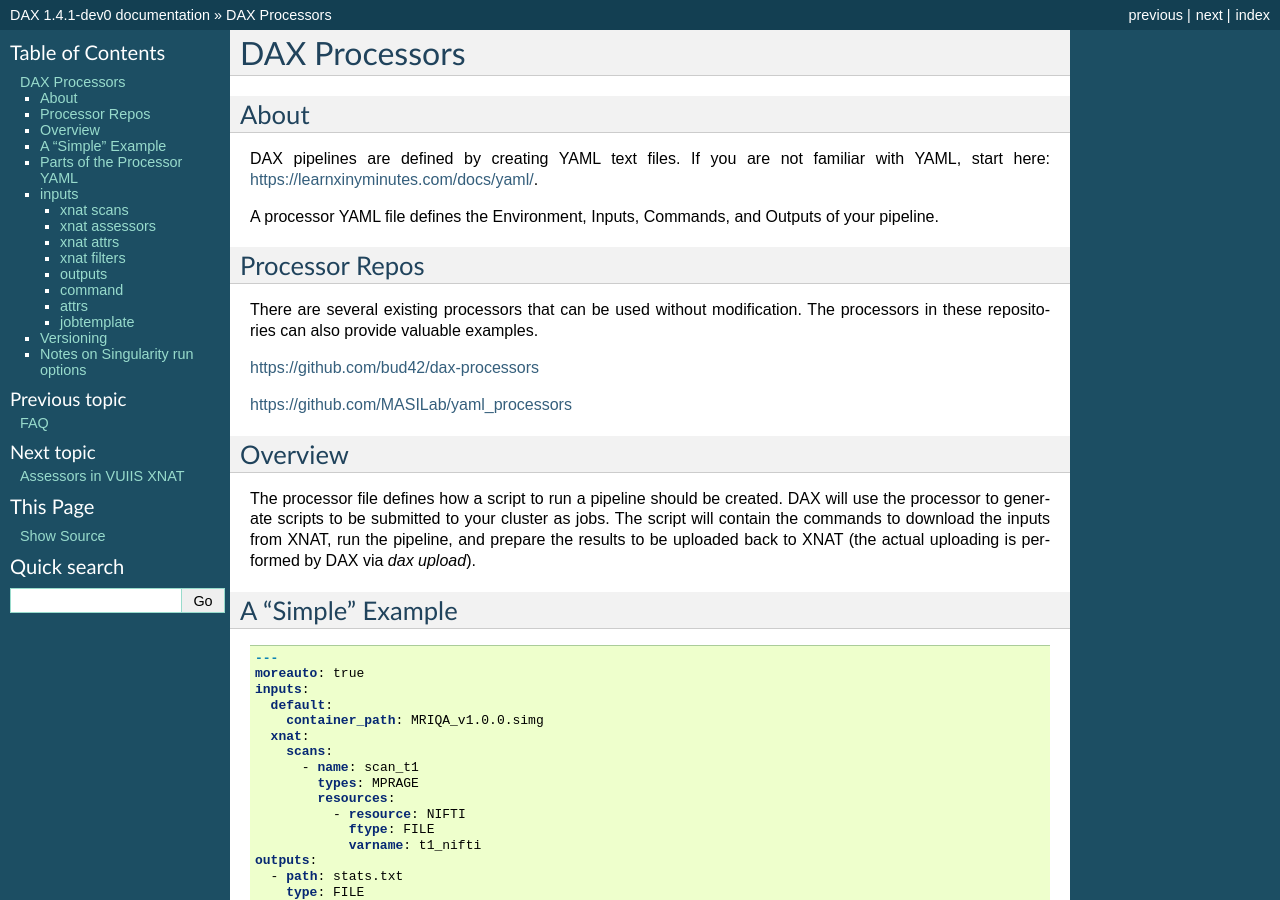
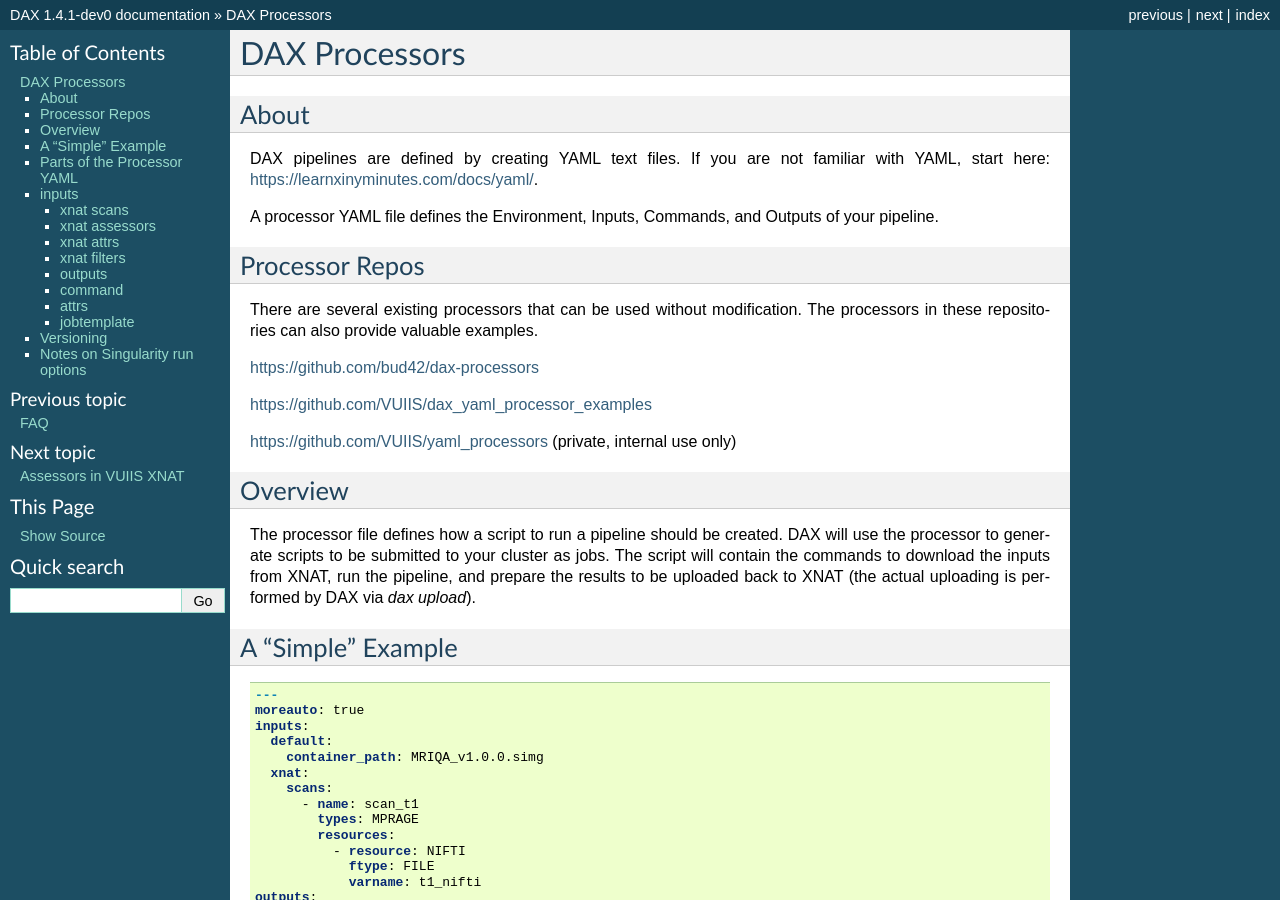
Before and after one commit to VUIIS/dax, a Sphinx documentation site: the page built from docs/processors.rst, in a window 1280 px wide and 900 px high. Built offline with Sphinx 7.4.7, drawn with Linux system fonts in a browser that asks for light colours.

Commit message:
yaml examples links

```diff
--- a/docs/processors.rst
+++ b/docs/processors.rst
@@ -17,8 +17,9 @@ repositories can also provide valuable examples.
 
 https://github.com/bud42/dax-processors
 
-https://github.com/MASILab/yaml_processors
+https://github.com/VUIIS/dax_yaml_processor_examples
 
+https://github.com/VUIIS/yaml_processors (private, internal use only)
 
 ----------------
 Overview
```
